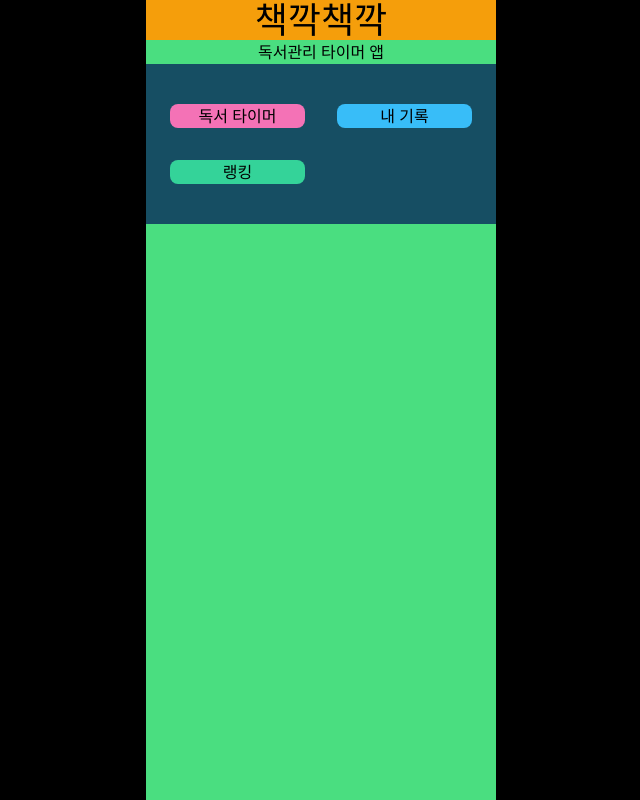
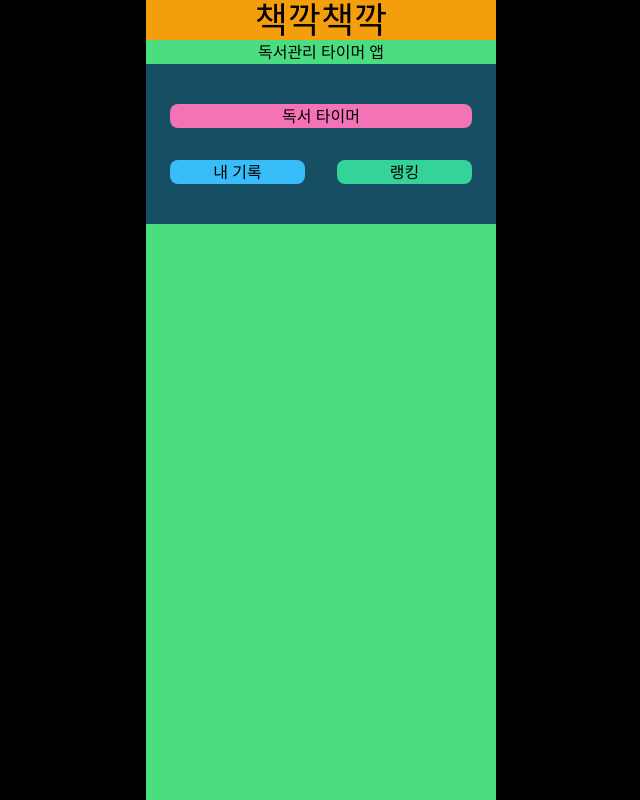
Before and after one commit to kwani6684/bookclock, a Next.js app: page / in a window 1280 px wide. Shown: the whole page, without its empty margins (319-959 px from the left). Built offline with nearby package versions, Linux system fonts and the light colour scheme.

Commit message:
chore: 메인 페이지 주석 처리

```diff
--- a/src/app/page.tsx
+++ b/src/app/page.tsx
@@ -1,3 +1,4 @@
+import Link from 'next/link'
 import Bento from './components/bento'
 
 export default function Home() {
@@ -7,16 +8,18 @@ export default function Home() {
       {/* 벤또 그리드 */}
       <div className="w-full px-6 py-10 bg-cyan-900">
         <div className="grid gap-x-8 gap-y-8 w-full grid-cols-2">
-          <Bento
-            content="독서 타이머"
-            color="bg-pink-400"
-            height={300}
-            size="2"
-          />
-
-          <Bento content="내 기록" color="bg-sky-400" height={150} size="1" />
-
-          <Bento content="랭킹" color="bg-emerald-400" height={150} size="1" />
+          {/* 타이머 */}
+          <Link className="col-span-2" href={'/timer'}>
+            <Bento content="독서 타이머" color="bg-pink-400" height={300} />
+          </Link>
+          {/* 내 기록  */}
+          <Link className="col-span-1" href={'/logs'}>
+            <Bento content="내 기록" color="bg-sky-400" height={150} />
+          </Link>
+          {/* 랭킹 */}
+          <Link className="col-span-1" href={'/ranking'}>
+            <Bento content="랭킹" color="bg-emerald-400" height={150} />
+          </Link>
         </div>
       </div>
     </div>
```
